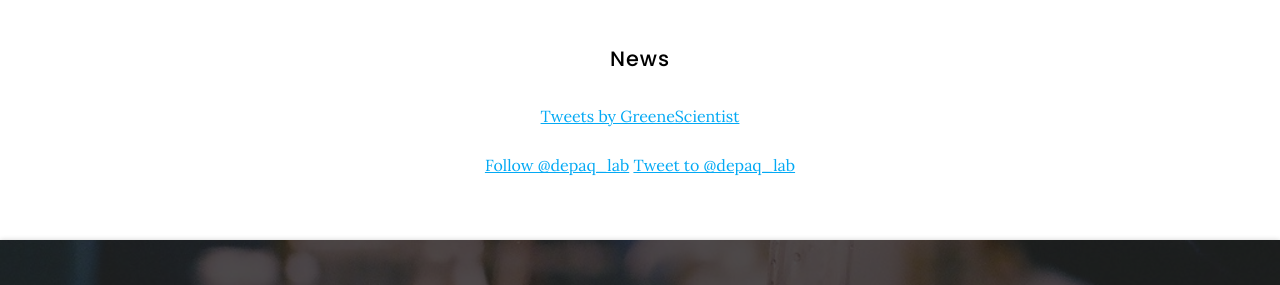
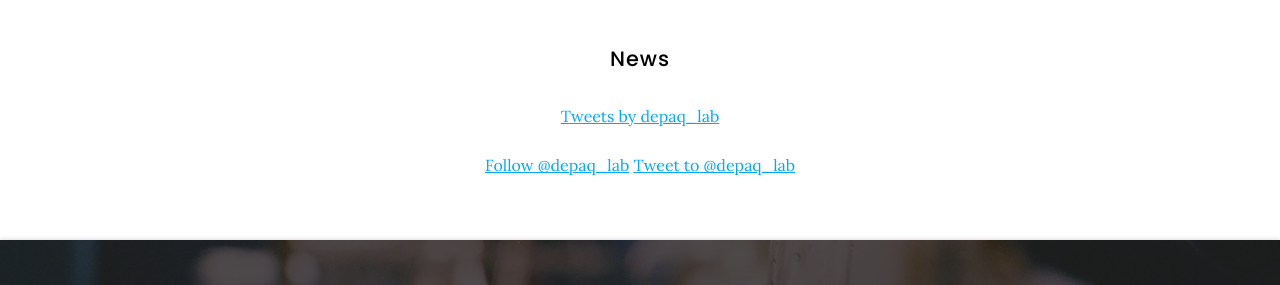
Before and after one commit to GrantMcConachie/depasquale-lab.github.io, a Jekyll site: the page built from blog/index.md, in a window 1280 px wide. Shown: the part 602-887 px from the top of the page. Built offline with Jekyll 4.4.1, drawn with Linux system fonts in a browser that asks for light colours; nearby versions of some CDN libraries; comment, search, counter and statistics services are not loaded.

Commit message:
Update index.md

```diff
--- a/blog/index.md
+++ b/blog/index.md
@@ -19,7 +19,7 @@ nav:
 
 <!-- Twitter embeds from https://publish.twitter.com/ -->
 
-<a class="twitter-timeline" data-width="400" data-height="400" href="https://twitter.com/GreeneScientist?ref_src=twsrc%5Etfw">Tweets by GreeneScientist</a> <script async src="https://platform.twitter.com/widgets.js" charset="utf-8"></script>
+<a class="twitter-timeline" data-width="400" data-height="400" href="https://twitter.com/depaq_lab?ref_src=twsrc%5Etfw">Tweets by depaq_lab</a> <script async src="https://platform.twitter.com/widgets.js" charset="utf-8"></script>
 {:.center}
 
 <a href="https://twitter.com/depaq_lab?ref_src=twsrc%5Etfw" class="twitter-follow-button" data-show-count="false">Follow @depaq_lab</a><script async src="https://platform.twitter.com/widgets.js" charset="utf-8"></script>
```
